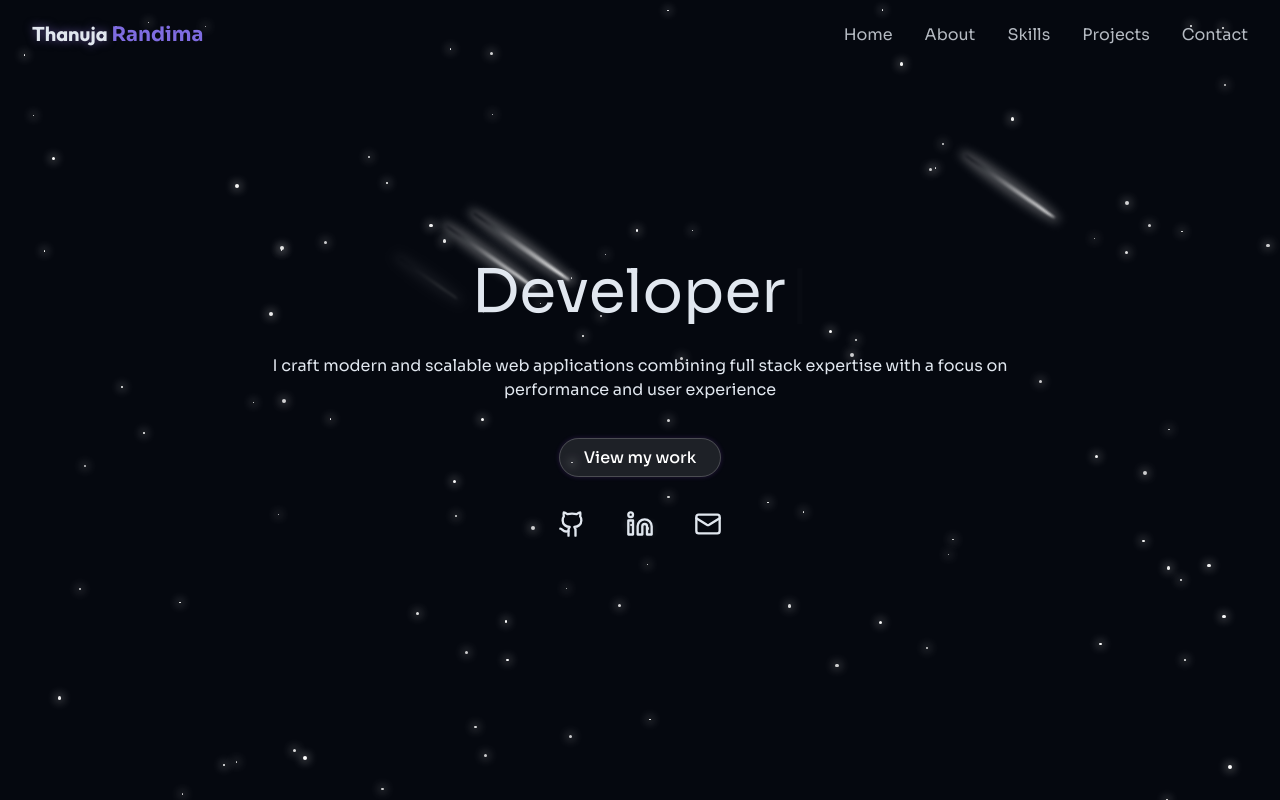
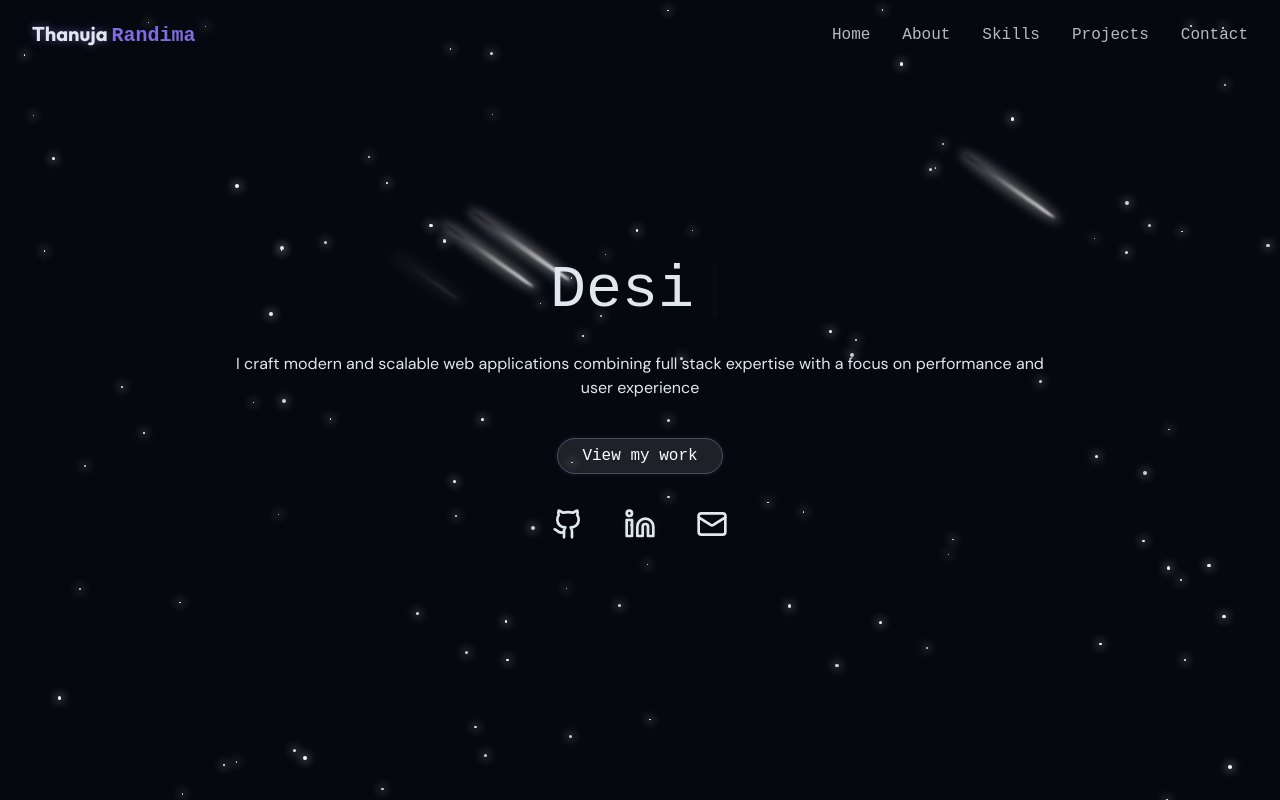
Before and after one commit to ThanujaRandima/portfolio1, a React (Vite) app: page / in a window 1280 px wide. Built offline with nearby package versions, Linux system fonts and the light colour scheme; a web font is replaced by a local one.

Commit message:
hero section updated

```diff
--- a/index.html
+++ b/index.html
@@ -16,6 +16,10 @@
 <link rel="preconnect" href="https://fonts.googleapis.com">
 <link rel="preconnect" href="https://fonts.gstatic.com" crossorigin>
 <link href="https://fonts.googleapis.com/css2?family=Questrial&display=swap" rel="stylesheet">
+<!-- DM Sans -->
+ <link rel="preconnect" href="https://fonts.googleapis.com">
+<link rel="preconnect" href="https://fonts.gstatic.com" crossorigin>
+<link href="https://fonts.googleapis.com/css2?family=DM+Sans:ital,opsz,wght@0,9..40,100..1000;1,9..40,100..1000&display=swap" rel="stylesheet">
     <title>Vite + React</title>
   </head>
   <body>
--- a/src/components/Herosection.jsx
+++ b/src/components/Herosection.jsx
@@ -1,5 +1,5 @@
 import { Typewriter } from 'react-simple-typewriter';
-import { Github, GithubIcon, Linkedin, LinkedinIcon, Mail } from 'lucide-react'
+import { ArrowDown, Github, GithubIcon, Linkedin, LinkedinIcon, Mail } from 'lucide-react'
 
 export const Herosection = () => {
   return (
@@ -8,7 +8,7 @@ export const Herosection = () => {
             <div className="space-y-6">
                 <h1 className="text-4xl md:text-5xl lg:text-6xl">
                     <Typewriter
-                    words = {["Hi, i'm Thanuja","Developer", "Designer", "Frontend", "Backend", "UI/UX"]}
+                    words = {["Developer", "Designer", "Frontend", "Backend", "UI/UX"]}
                     loop={true}
                     cursor
                     cursorStyle='|'
@@ -18,7 +18,7 @@ export const Herosection = () => {
                     />
                 </h1>
 
-                <p className='text-[16px] opacity-0 animate-fade-in-delay-3 pt-2'>I craft modern and scalable web applications combining full stack expertise with a focus on performance and user experience</p>
+                <p className='text-[16px] opacity-0 animate-fade-in-delay-3 pt-2 font-DM'>I craft modern and scalable web applications combining full stack expertise with a focus on performance and user experience</p>
 
                 <div className='pt-5 opacity-0 animate-fade-in-delay-4'>
                   <a href="#projects" className='cosmic-button'>
@@ -26,9 +26,9 @@ export const Herosection = () => {
                   </a>
                 </div>
                 <div className='flex justify-center gap-10 mt-10  opacity-0 animate-fade-in-delay-4'>
-                  <Github className='size-7'/>
-                  <Linkedin className='size-7'/>
-                  <Mail className='size-7'/>
+                  <Github className='size-8 cursor-pointer'/>
+                  <Linkedin className='size-8 cursor-pointer'/>
+                  <Mail className='size-8 cursor-pointer'/>
                 </div>
             </div>
         </div>
--- a/src/index.css
+++ b/src/index.css
@@ -5,6 +5,7 @@
   --font-google: "Google Sans Code", monospace;
   --font-sora: "Sora", sans-serif;
   --font-questrial: "Questrial", sans-serif;
+  --font-DM: "DM Sans", sans-serif;
 
   --color-border: hsl(var(--border));
   --color-background: hsl(var(--background));
--- a/src/pages/Home.jsx
+++ b/src/pages/Home.jsx
@@ -5,7 +5,7 @@ import { Herosection } from "../components/Herosection";
 
 const Home = () => {
   return (
-    <div className="min-h-screen bg-background text-foreground overflow-x-hidden font-sora">
+    <div className="min-h-screen bg-background text-foreground overflow-x-hidden font-google">
         <StarBackground />
         <Navbar />
         <Herosection />
```
